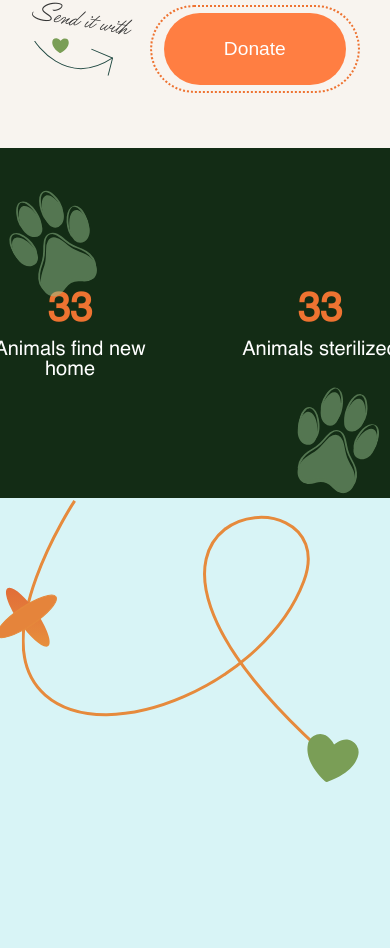
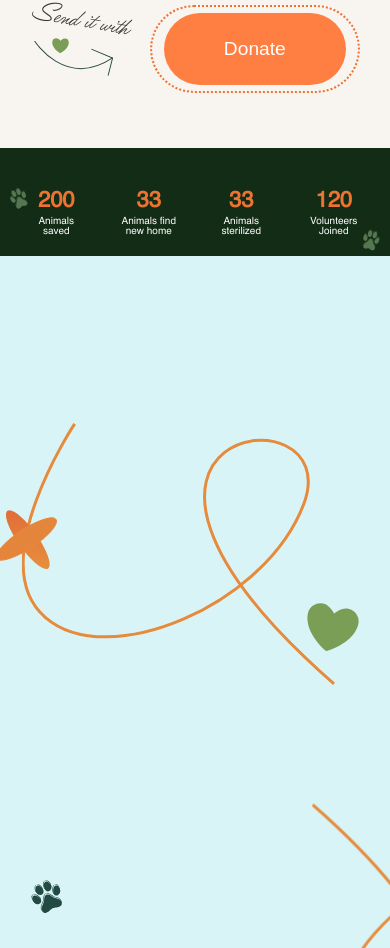
Before and after one commit to vidwanns/the_rescue_tails, a Next.js app: page / in a window 390 px wide. Shown: the part 872-1820 px from the top of the page. Built offline with nearby package versions, Linux system fonts and the light colour scheme.

Commit message:
secondSection top

```diff
--- a/src/app/styles/component/secondSection/secondSection.css
+++ b/src/app/styles/component/secondSection/secondSection.css
@@ -88,6 +88,45 @@
     align-items: center;
     margin: auto;
 }
+
+
+@media (max-width: 768px) {
+    .stats-container {
+        flex-direction: row; /* Stack items vertically on mobile */
+        gap: 20px; /* Reduce gap for mobile view */
+        height: 108px; /* Adjust height to fit content */
+        padding: 20px; /* Maintain padding */
+    }
+
+    .stat-box {
+        width: 100%; /* Full width for mobile */
+        max-width: 300px; /* Limit maximum width */
+        height: auto; /* Adjust height for content */
+        padding: 5px 5px 5px; /* Adjust padding for mobile */
+        margin: 0 auto; /* Center each stat box */
+    }
+
+    .stat-box::before {
+    border-radius: 8px;
+    }
+
+    .stat-number {
+        font-size: 22px; /* Adjust font size for mobile */
+    }
+
+    .stat-text {
+        font-size: 10px; /* Reduce font size for readability */
+        width: 100%; /* Full width for mobile */
+        padding-top: 4px;
+    }
+
+    .heart-icon {
+        scale: .8; /* Adjust icon size */
+        margin-bottom: 0; /* Reduce bottom margin */
+    }
+}
+
+
 
 .main-content {
     margin-top: 50px;
@@ -201,6 +240,15 @@
     width: 70px;
     height: auto;
 }
+@media (max-width: 768px) {
+    .svg-paw-top-left {
+        position: absolute;
+        top: 1%;
+        left: -4%;
+        scale: .3;
+        transform: rotate(-40deg);
+    }
+}
 
 /* Paw SVG positioning for bottom-left */
 .svg-paw-bottom-left {
@@ -221,6 +269,14 @@
     right: 5%;
     scale: 1.5;
 }
+@media (max-width: 768px) {
+    .svg-paw-top-right {
+        position: absolute;
+        top: 6%;
+        right: -4%;
+        scale: .3;
+    }
+}
 
 .svg-paw-top-right img {
     width: 70px;
```
